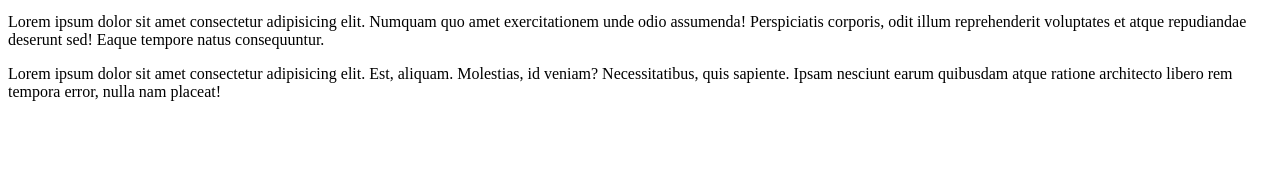
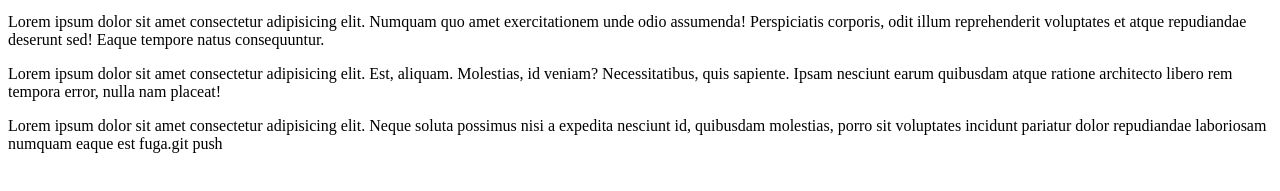
Before and after one commit to arunraj-ag/Portfolio, a plain HTML site: page index.html in a window 1280 px wide. Shown: the part 119-310 px from the top of the page. Drawn offline with Linux system fonts and the light colour scheme.

Commit message:
First Commit

```diff
--- a/index.html
+++ b/index.html
@@ -18,7 +18,10 @@
     <p>Lorem ipsum dolor sit amet consectetur adipisicing elit. Est, aliquam. Molestias, id veniam? Necessitatibus, quis
         sapiente. Ipsam nesciunt earum quibusdam atque ratione architecto libero rem tempora error, nulla nam placeat!
     </p>
-
+    <p>Lorem ipsum dolor sit amet consectetur adipisicing elit. Neque soluta possimus nisi a expedita nesciunt id,
+        quibusdam molestias, porro sit voluptates incidunt pariatur dolor repudiandae laboriosam numquam eaque est
+        fuga.git push
+    </p>
 </body>
 
 </html>
```
